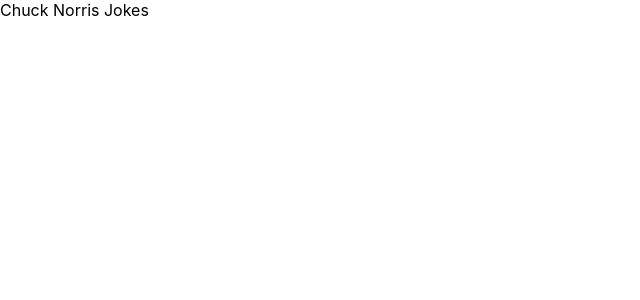
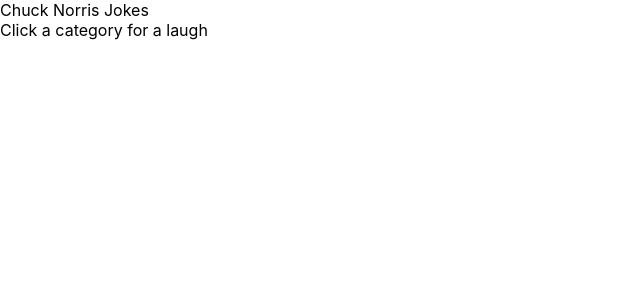
Before and after one commit to splrk/chucknorris, a React (Create React App) app in the folder client/: page / in a window 1280 px wide. Shown: the top 300 px of the page, without its empty margins (0-640 px from the left). Built offline with nearby package versions, Linux system fonts and the light colour scheme.

Commit message:
Add Initial home page

```diff
--- a/client/src/App.js
+++ b/client/src/App.js
@@ -1,4 +1,5 @@
 import React from 'react';
+import Home from './components/Home';
 
 function App() {
   return (
@@ -6,6 +7,7 @@
       <header className="App-header">
           Chuck Norris Jokes
       </header>
+      <Home />
     </div>
   );
 }
--- /dev/null
+++ b/client/src/components/Home/Home.js
@@ -0,0 +1,12 @@
+import React from 'react';
+import PropTypes from 'prop-types'
+
+const Home = ({ text }) => (
+  <div>{ text }</div>
+);
+
+Home.propTypes = {
+  text: PropTypes.string
+};
+
+export default Home;
--- /dev/null
+++ b/client/src/components/Home/index.js
@@ -0,0 +1,10 @@
+import React from 'react';
+import Home from './Home';
+
+const connect = (Component) => () => {
+  return (
+    <Component text="Click a category for a laugh" />
+  );
+};
+
+export default connect(Home);
--- a/package.json
+++ b/package.json
@@ -34,5 +34,8 @@
     "prettier": "^2.0.5",
     "ts-node": "^8.10.1",
     "typescript": "^3.8.3"
+  },
+  "dependencies": {
+    "prop-types": "^15.7.2"
   }
 }
```
Also changed, not shown: 2 other files (tests, documents, lock files or other folders).
